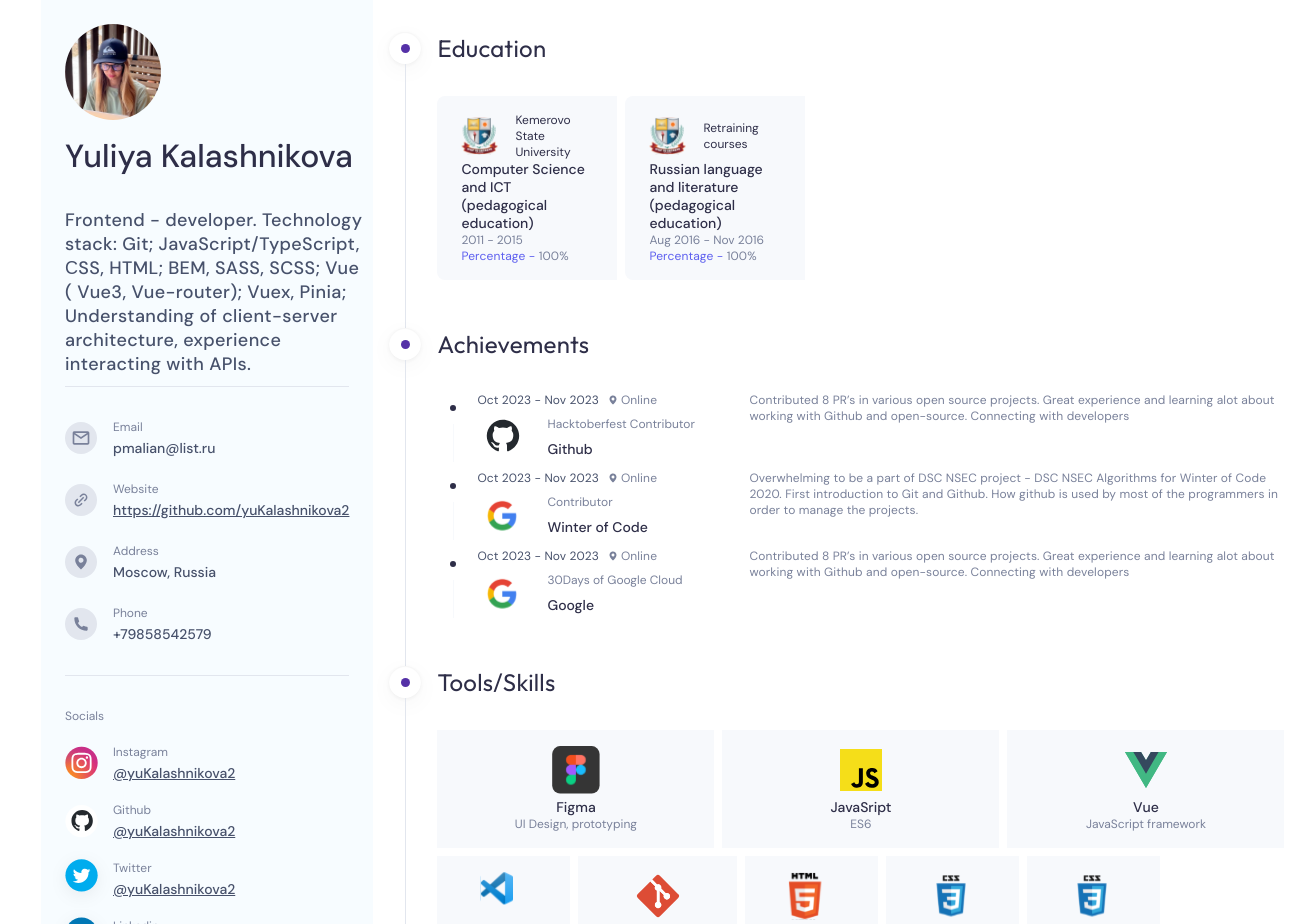
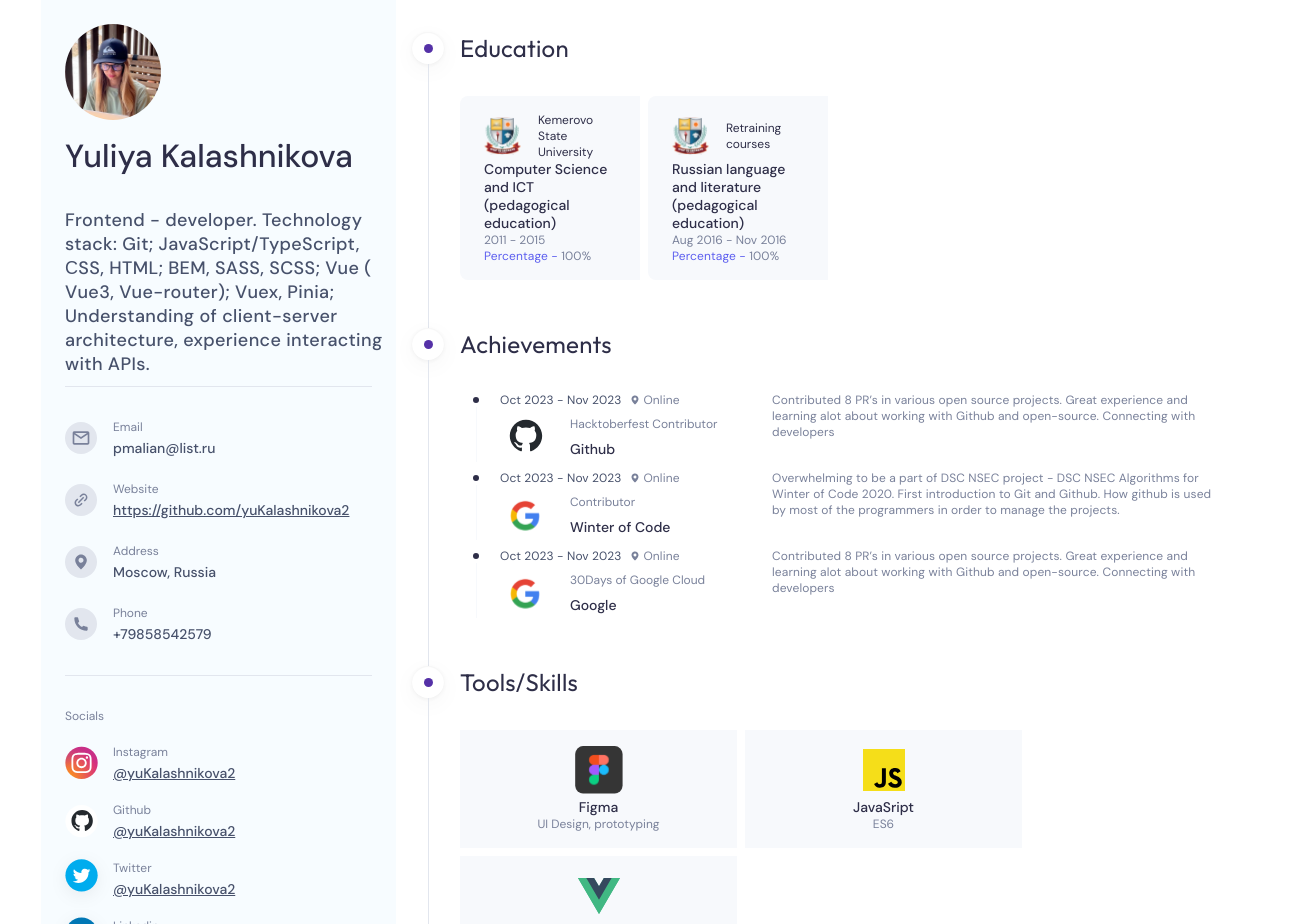
Before and after one commit to yuKalashnikova2/summary, a Vue app: page / in a window 1280 px wide. Shown: the top 924 px of the page, 1308 px wide, since content can reach past the window. Built offline with nearby package versions, Linux system fonts and the light colour scheme; grey boxes are pictures that could not be loaded.

Commit message:
refactor(styles)

```diff
--- a/src/App.vue
+++ b/src/App.vue
@@ -75,6 +75,7 @@ export default {
 <style lang="scss" scoped>
 .container {
   max-width: 1198px;
+  overflow-x: hidden;
   margin: 0 auto;
   display: flex;
 
--- a/src/components/Aside.vue
+++ b/src/components/Aside.vue
@@ -215,7 +215,6 @@ export default {
     line-height: 24px;
     padding-bottom: 10px;
     @media (max-width: 992px) {
-      border-bottom: 1px solid #e2e6ee;
       padding-bottom: 20px;
       font-size: 22px;
     }
--- a/src/components/Divider.vue
+++ b/src/components/Divider.vue
@@ -12,7 +12,10 @@ export default {
 <template>
   <div class="divider__block">
     <div
-      :class="['divider__block__circle', isCard ? 'divider__card__circle' : '']"
+      :class="[
+        'divider__block__circle',
+        isCard ? 'divider__card__circle' : 'divider__block__circle_hight',
+      ]"
     >
       <div
         :class="[
@@ -20,8 +23,6 @@ export default {
           isCard ? 'divider__card__circle__inside' : '',
         ]"
       >
-        <!-- <img src="/assets/svg/circle-inside-card.svg" alt="" v-if="isCard" />
-        <img src="/assets/svg/circle-inside.svg" alt="circle" v-else /> -->
         <div class="divider__card__circle__inside-black" v-if="isCard"></div>
         <div class="divider__block__circle__inside-violet" v-else></div>
       </div>
@@ -46,11 +47,13 @@ export default {
     justify-content: center;
     align-items: center;
     width: 32px;
-    height: 32px;
     border-radius: 100px;
     background: #fff;
     box-shadow: 0px 1px 1px 0px rgba(0, 0, 0, 0.04) inset,
       0px 6px 24px 0px rgba(0, 0, 0, 0.04), 0px 1px 4px 0px rgba(0, 0, 0, 0.05);
+    &_hight {
+      height: 32px;
+    }
     &__inside {
       display: flex;
       align-items: center;
--- a/src/components/ToolsSection.vue
+++ b/src/components/ToolsSection.vue
@@ -26,7 +26,7 @@ export default {
     <ContentTitle :title="header" />
 
     <div
-      class="section__cards section__cards_no-wrap section__cards_margin-bottom-0"
+      class="section__cards section__cards_margin-bottom-0"
     >
       <ToolsCard
         name="Figma"
--- a/src/style.scss
+++ b/src/style.scss
@@ -34,7 +34,7 @@ a {
     line-height: 24px;
   }
   &_black {
-    color: #2E2E48;
+    color: #2e2e48;
   }
 
   &_font-medium {
@@ -49,9 +49,9 @@ a {
     &_dark {
       color: #47516b;
     }
-   @media (max-width: 992px) {
-    font-size: 14px ;
-   }
+    @media (max-width: 992px) {
+      font-size: 14px;
+    }
   }
 }
 .subtitle-text {
@@ -116,9 +116,6 @@ a {
     &_gap-medium {
       gap: 8px;
     }
-    &_no-wrap {
-      flex-wrap: nowrap;
-    }
     &_margin-bottom-0 {
       margin-bottom: 0;
     }
```
